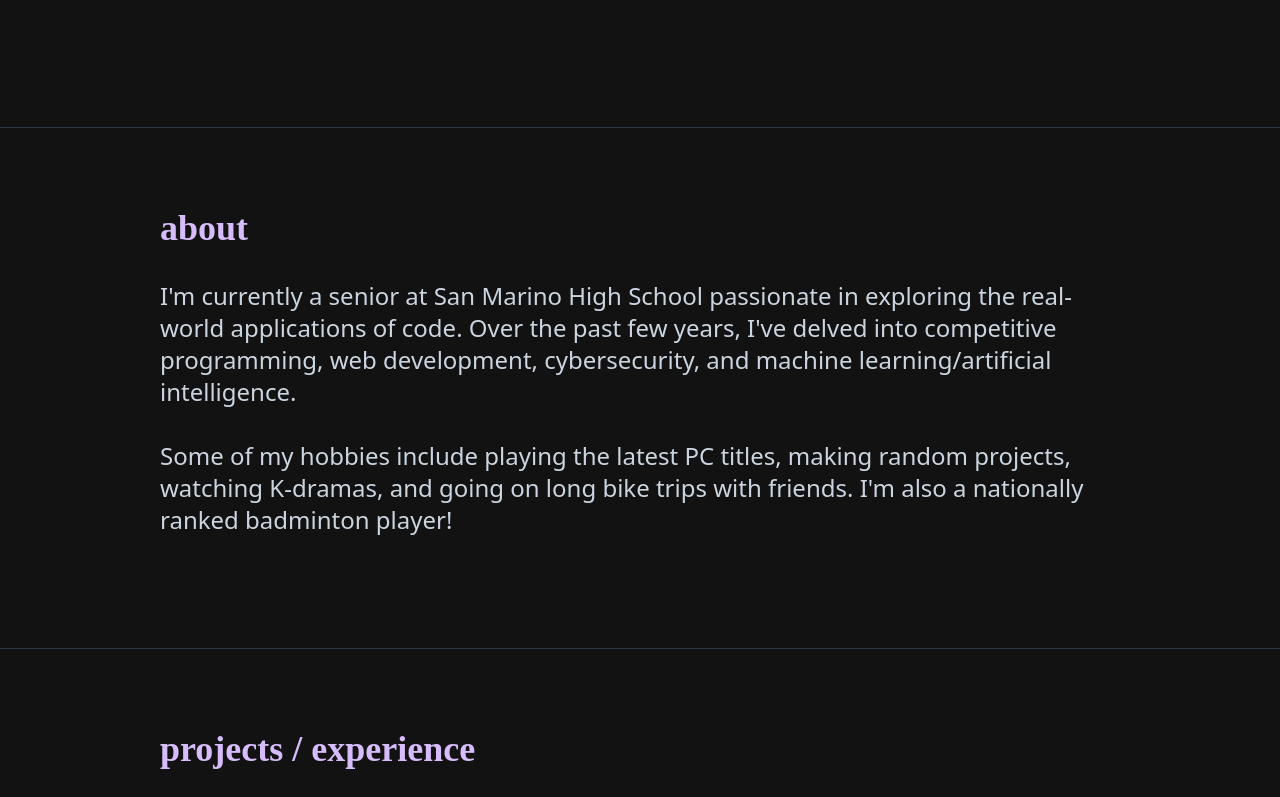
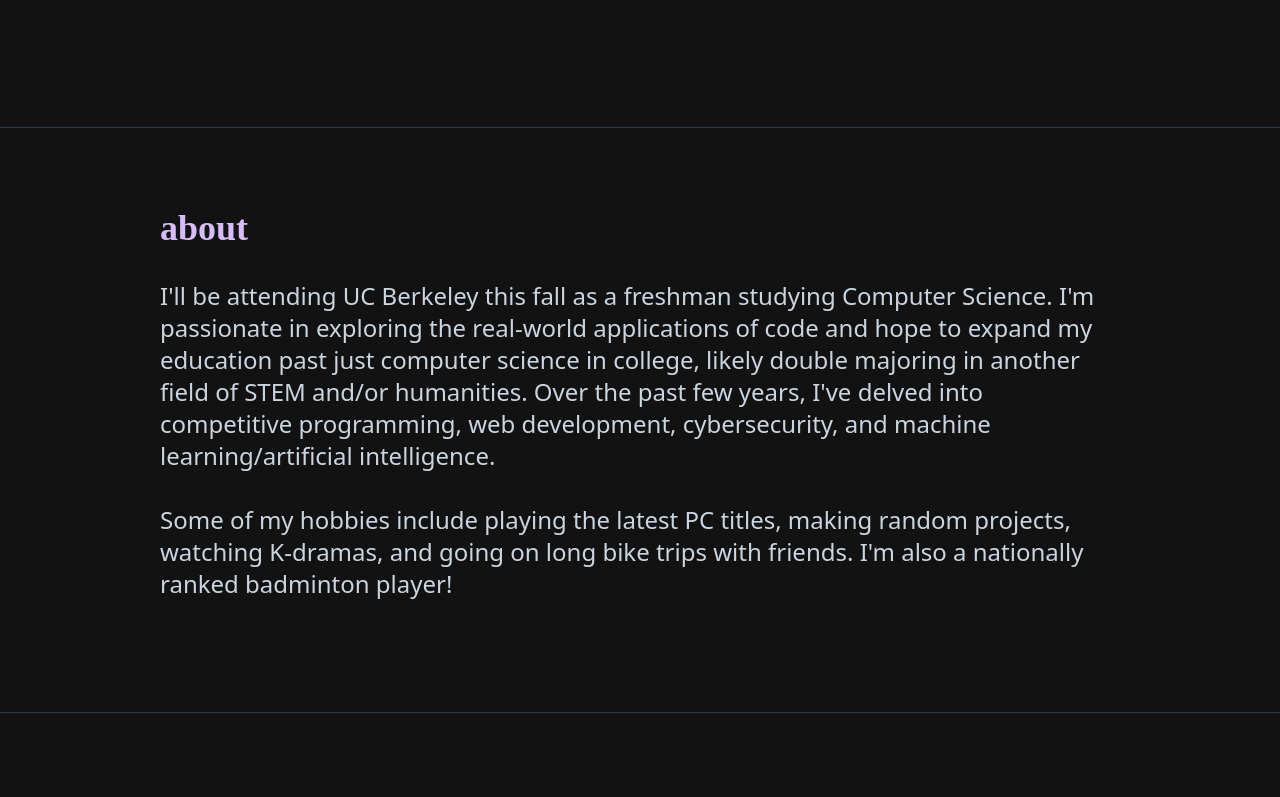
Before and after one commit to kevinjl321/portfolio, a React (Create React App) app: page / in a window 1280 px wide. Shown: the part 610-1407 px from the top of the page. Built offline with nearby package versions, Linux system fonts and the light colour scheme.

Commit message:
update descrip

```diff
--- a/src/components/About.tsx
+++ b/src/components/About.tsx
@@ -13,7 +13,7 @@ export class About extends Component {
           </div>
           <div className="mb-8">
             <p className="mb-8 text-xl md:text-2xl">
-              I'm currently a senior at San Marino High School passionate in exploring the real-world applications of code. Over the past few years, I've delved into
+              I'll be attending UC Berkeley this fall as a freshman studying Computer Science. I'm passionate in exploring the real-world applications of code and hope to expand my education past just computer science in college, likely double majoring in another field of STEM and/or humanities. Over the past few years, I've delved into
               competitive programming, web development, cybersecurity, and machine learning/artificial intelligence.
               <br></br>
               <br></br>
```
